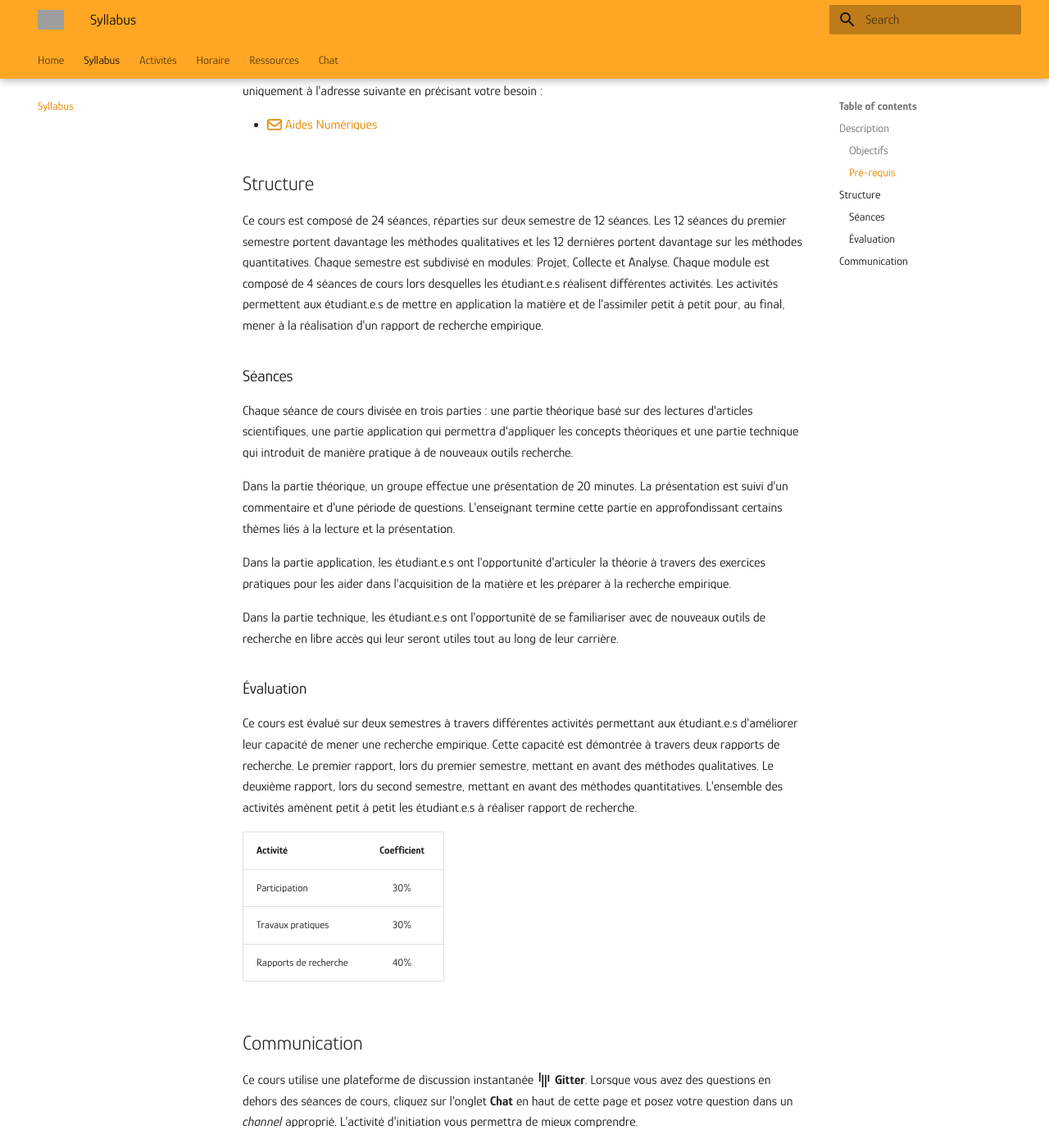
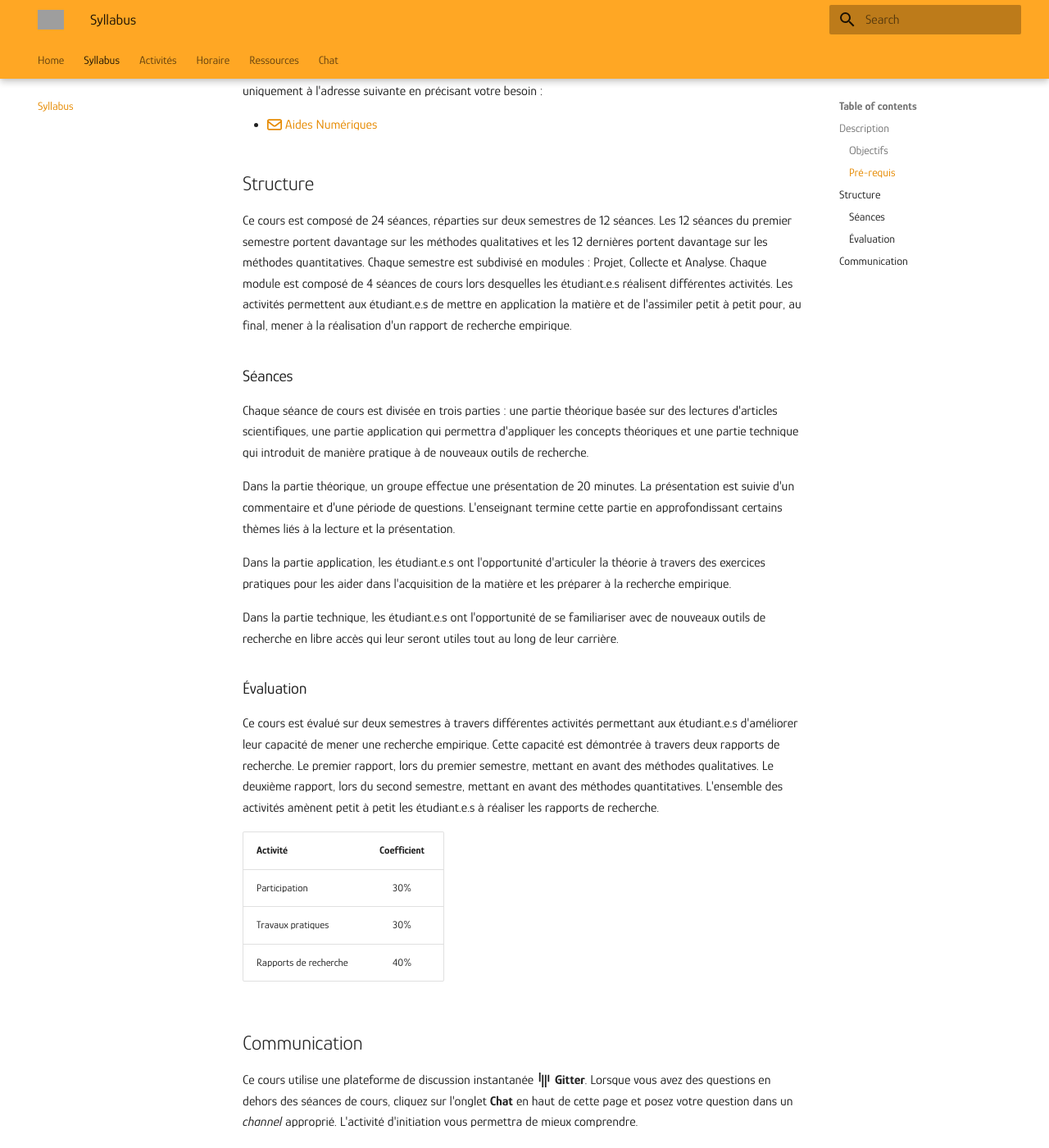
Before and after one commit to mickaeltemporao/mdss, an MkDocs documentation site: the page built from docs/syllabus.md, in a window 1280 px wide and 1400 px high, scrolled down 1302 px. Shown: the whole window at 82% size. Built offline with MkDocs 1.6.1 and Material for MkDocs 9.7.7, drawn with Linux system fonts in a browser that asks for light colours; some of the changed text lies outside the part shown; grey boxes are pictures that could not be loaded.

Commit message:
Update syllabus.md
Proposition correction coquilles.

```diff
--- a/docs/syllabus.md
+++ b/docs/syllabus.md
@@ -36,13 +36,13 @@ Pour toutes questions relatives à ce dispositif et afin de soumettre votre dema
 
 ## Structure
 
-Ce cours est composé de 24 séances, réparties sur deux semestre de 12 séances. Les 12 séances du premier semestre portent davantage les méthodes qualitatives et les 12 dernières portent davantage sur les méthodes quantitatives. Chaque semestre est subdivisé en modules: Projet, Collecte et Analyse. Chaque module est composé de 4 séances de cours lors desquelles les étudiant.e.s réalisent différentes activités. Les activités permettent aux étudiant.e.s de mettre en application la matière et de l'assimiler petit à petit pour, au final, mener à la réalisation d'un rapport de recherche empirique.
+Ce cours est composé de 24 séances, réparties sur deux semestres de 12 séances. Les 12 séances du premier semestre portent davantage sur les méthodes qualitatives et les 12 dernières portent davantage sur les méthodes quantitatives. Chaque semestre est subdivisé en modules : Projet, Collecte et Analyse. Chaque module est composé de 4 séances de cours lors desquelles les étudiant.e.s réalisent différentes activités. Les activités permettent aux étudiant.e.s de mettre en application la matière et de l'assimiler petit à petit pour, au final, mener à la réalisation d'un rapport de recherche empirique.
 
 
 ### Séances
-Chaque séance de cours divisée en trois parties : une partie théorique basé sur des lectures d'articles scientifiques, une partie application qui permettra d'appliquer les concepts théoriques et une partie technique qui introduit de manière pratique à de nouveaux outils recherche.
+Chaque séance de cours est divisée en trois parties : une partie théorique basée sur des lectures d'articles scientifiques, une partie application qui permettra d'appliquer les concepts théoriques et une partie technique qui introduit de manière pratique à de nouveaux outils de recherche.
 
-Dans la partie théorique, un groupe effectue une présentation de 20 minutes. La présentation est suivi d'un commentaire et d'une période de questions. L'enseignant termine cette partie en approfondissant certains thèmes liés à la lecture et la présentation.
+Dans la partie théorique, un groupe effectue une présentation de 20 minutes. La présentation est suivie d'un commentaire et d'une période de questions. L'enseignant termine cette partie en approfondissant certains thèmes liés à la lecture et la présentation.
 
 Dans la partie application, les étudiant.e.s ont l'opportunité d'articuler la théorie à travers des exercices pratiques pour les aider dans l'acquisition de la matière et les préparer à la recherche empirique.
 
@@ -51,7 +51,7 @@ Dans la partie technique, les étudiant.e.s ont l'opportunité de se familiarise
 
 ### Évaluation
 
-Ce cours est évalué sur deux semestres à travers différentes activités permettant aux étudiant.e.s d'améliorer leur capacité de mener une recherche empirique. Cette capacité est démontrée à travers deux rapports de recherche. Le premier rapport, lors du premier semestre, mettant en avant des méthodes qualitatives. Le deuxième rapport, lors du second semestre, mettant en avant des méthodes quantitatives. L'ensemble des activités amènent petit à petit les étudiant.e.s à réaliser rapport de recherche.
+Ce cours est évalué sur deux semestres à travers différentes activités permettant aux étudiant.e.s d'améliorer leur capacité de mener une recherche empirique. Cette capacité est démontrée à travers deux rapports de recherche. Le premier rapport, lors du premier semestre, mettant en avant des méthodes qualitatives. Le deuxième rapport, lors du second semestre, mettant en avant des méthodes quantitatives. L'ensemble des activités amènent petit à petit les étudiant.e.s à réaliser les rapports de recherche.
 
 | Activité              | Coefficient |
 | -                     | :-:         |
```
Also changed, not shown: other parts of docs/syllabus.md (+3 -3 lines).
